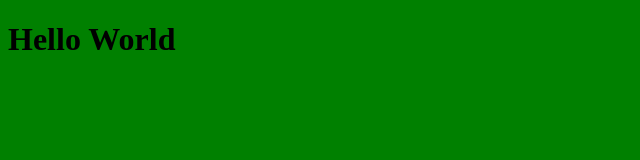
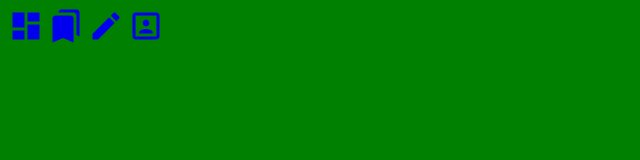
Before and after one commit to neuefische/quiz-app, a website: page index.html in a window 1280 px wide. Shown: the whole page, without its empty margins (0-640 px from the left). Drawn offline with Linux system fonts and the light colour scheme.

Commit message:
Add icons for navigation, structure scss

```diff
--- a/index.html
+++ b/index.html
@@ -5,8 +5,21 @@
     <meta name="viewport" content="width=device-width, initial-scale=1.0" />
     <title>Quiz-App</title>
     <link rel="stylesheet" href="styles.css" />
+    <link
+      href="https://fonts.googleapis.com/icon?family=Material+Icons"
+      rel="stylesheet"
+    />
   </head>
   <body>
-    <h1>Hello World</h1>
+    <header></header>
+    <main></main>
+    <footer>
+      <nav>
+        <a href="index.html"><i class="material-icons md-36">dashboard</i></a>
+        <a href="#"><i class="material-icons md-36">bookmarks</i></a>
+        <a href="#"><i class="material-icons md-36">edit</i></a>
+        <a href="#"><i class="material-icons md-36">portrait</i></a>
+      </nav>
+    </footer>
   </body>
 </html>
--- a/styles.css
+++ b/styles.css
@@ -1 +1 @@
-body{background-color:green}
+.material-icons.md-36{font-size:36px}body{background-color:green}
```
